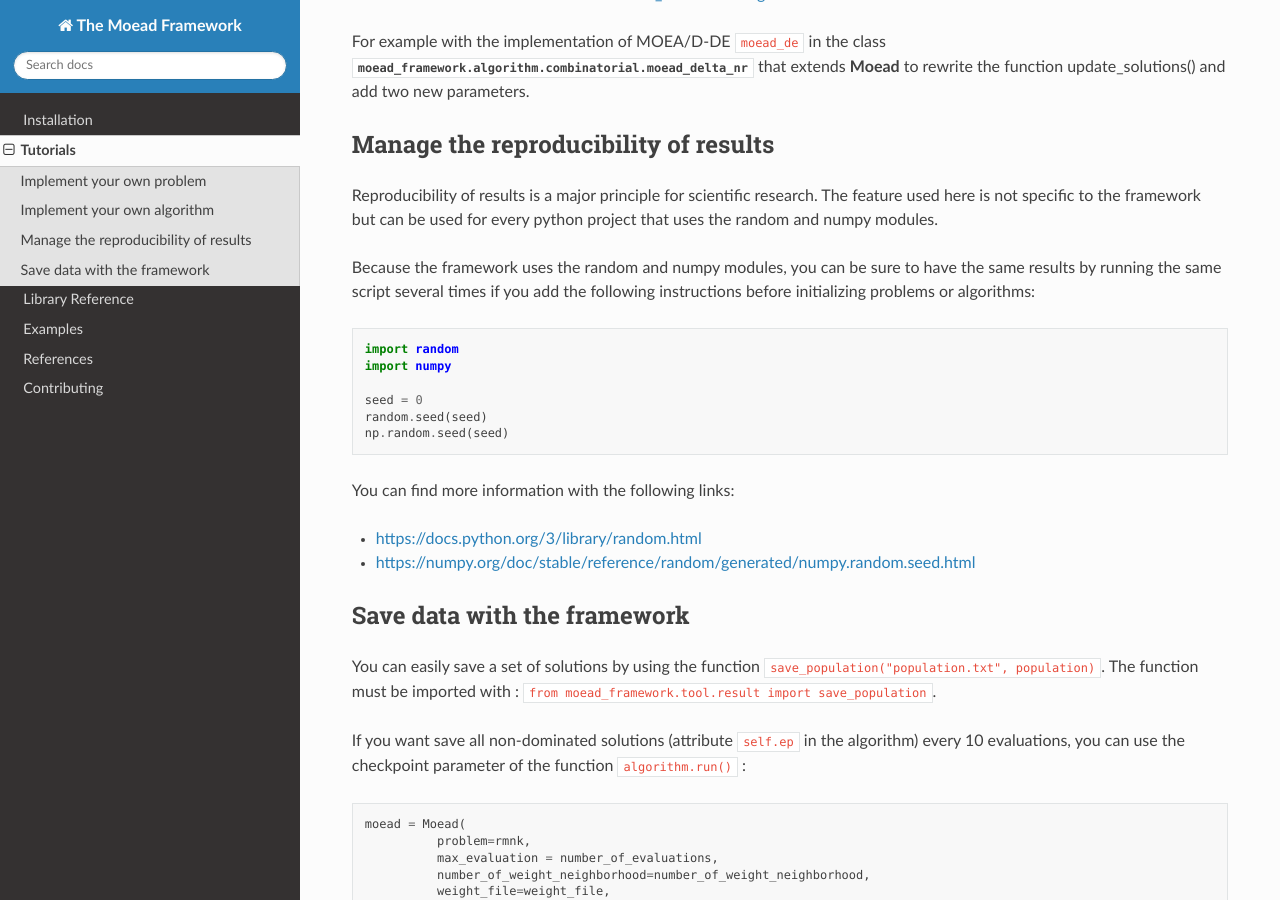
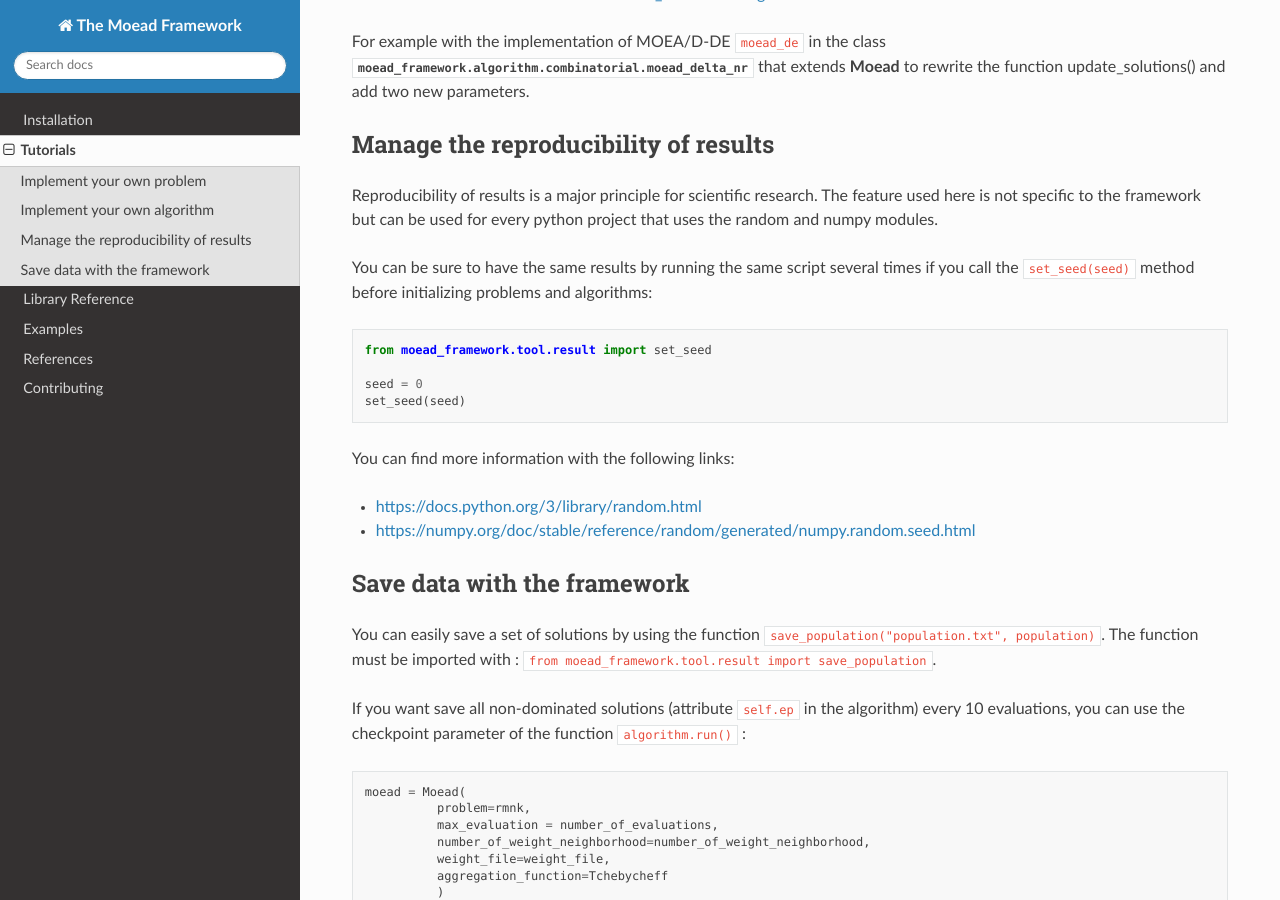
Before and after one commit to moead-framework/framework, a Sphinx documentation site: the page built from docs/tuto.rst, in a window 1280 px wide and 900 px high, scrolled down 1800 px. Built offline with Sphinx 7.4.7 and the Read the Docs theme 2.0.0, drawn with Linux system fonts in a browser that asks for light colours; cross-references to code outside the pages are shown as plain code.

Commit message:
add the set_seed() function

```diff
--- a/docs/tuto.rst
+++ b/docs/tuto.rst
@@ -98,18 +98,15 @@ Reproducibility of results is a major principle for scientific research.
 The feature used here is not specific to the framework but
 can be used for every python project that uses the random and numpy modules.
 
-Because the framework uses the random and numpy modules, you can be sure
-to have the same results by running the same script several times if you
-add the following instructions before initializing problems or algorithms:
+You can be sure to have the same results by running the same script several times if you
+call the ``set_seed(seed)`` method before initializing problems and algorithms:
 
 .. code-block:: python
 
-    import random
-    import numpy
+    from moead_framework.tool.result import set_seed
 
     seed = 0
-    random.seed(seed)
-    np.random.seed(seed)
+    set_seed(seed)
 
 
 You can find more information with the following links:
```
Also changed, not shown: 1 other file.
